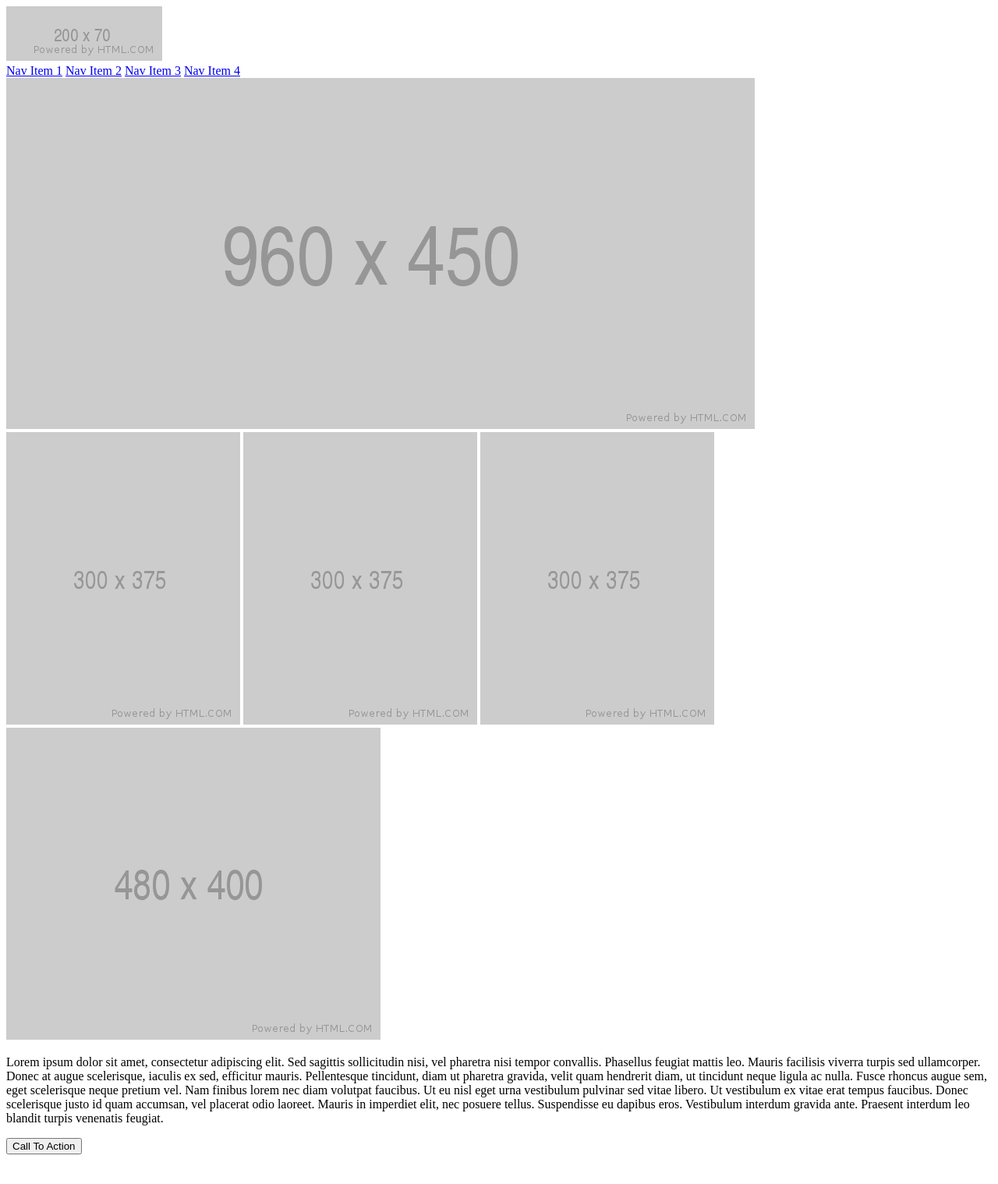
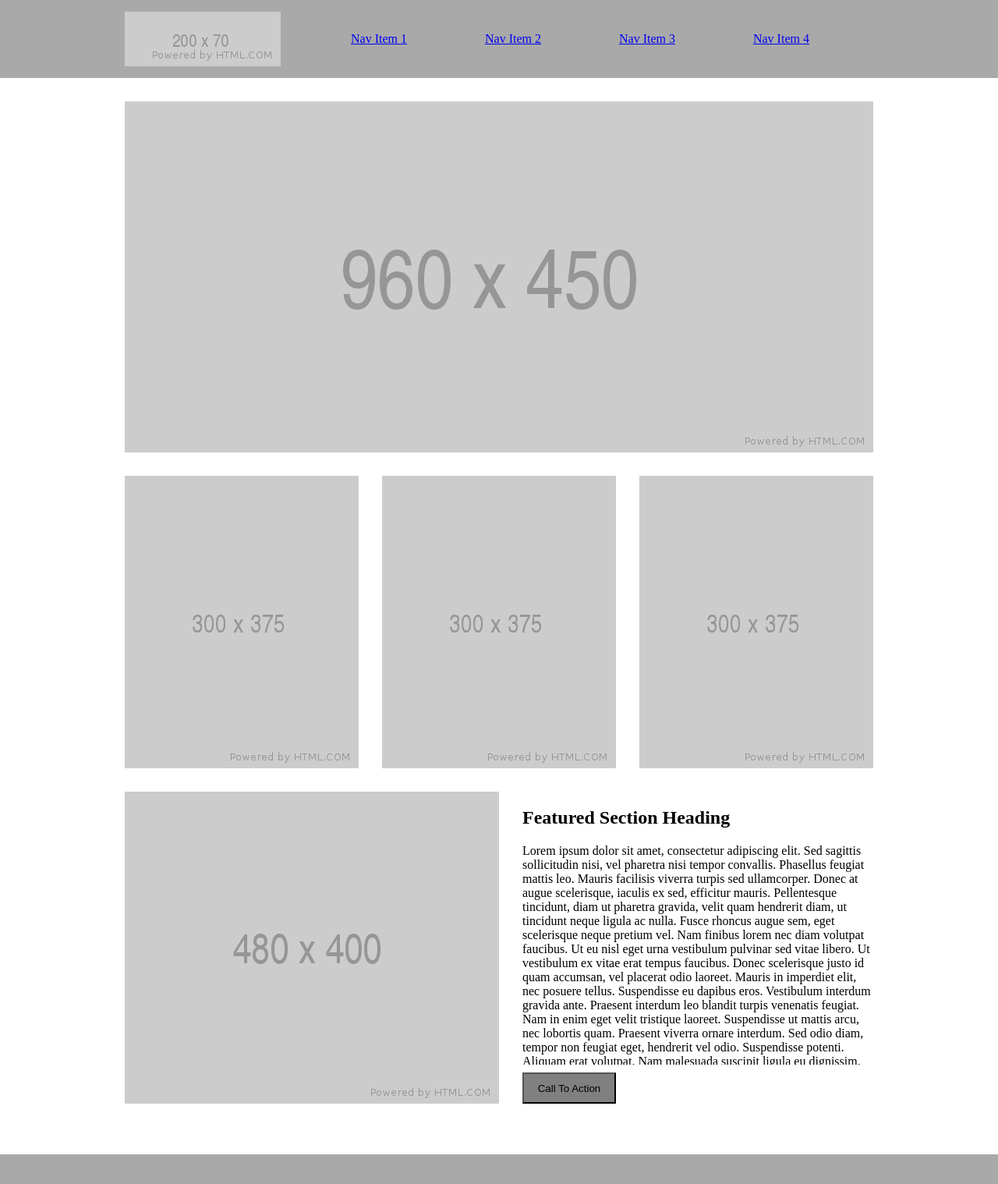
Before and after one commit to cficht/wireframe-exercise, a plain HTML site: page index.html in a window 1280 px wide. Shown: the whole page at 78% size. Before the commit the page ends 1488 px from the top, so only its background shows below. Drawn offline with Linux system fonts and the light colour scheme.

Commit message:
positioned everything with css

```diff
--- a/index.html
+++ b/index.html
@@ -9,35 +9,46 @@
 </head>
 <body>
     <header>
-        <img src="images/200x70.png" />
-        <nav>
-            <a href="http://www.google.com">Nav Item 1</a>
-            <a href="http://www.google.com">Nav Item 2</a>
-            <a href="http://www.google.com">Nav Item 3</a>
-            <a href="http://www.google.com">Nav Item 4</a>
-        </nav>
+        <div id="navigation">
+            <img src="images/200x70.png" />
+            <nav>
+                <a href="http://www.google.com" class="nav-link">Nav Item 1</a>
+                <a href="http://www.google.com" class="nav-link">Nav Item 2</a>
+                <a href="http://www.google.com" class="nav-link">Nav Item 3</a>
+                <a href="http://www.google.com" class="nav-link">Nav Item 4</a>
+            </nav>
+        </div>
+
     </header>
 
     <main>
+
+
         <div>
-            <img src="images/960x450.png" />
+            <img src="images/960x450.png" id="hero-image" />
         </div>
 
-        <div>
-            <img src="images/300x375.png" />
-            <img src="images/300x375.png" />
-            <img src="images/300x375.png" />
+        <div id="sub-images">
+            <img src="images/300x375.png" class="sub-image" />
+            <img src="images/300x375.png" class="sub-image" />
+            <img src="images/300x375.png" class="sub-image" />
         </div>
 
         <div>
             <img src="images/480x400.png" />
-            <div>
-                <div>
-                    <p>Lorem ipsum dolor sit amet, consectetur adipiscing elit. Sed sagittis sollicitudin nisi, vel pharetra nisi tempor convallis. Phasellus feugiat mattis leo. Mauris facilisis viverra turpis sed ullamcorper. Donec at augue scelerisque, iaculis ex sed, efficitur mauris. Pellentesque tincidunt, diam ut pharetra gravida, velit quam hendrerit diam, ut tincidunt neque ligula ac nulla. Fusce rhoncus augue sem, eget scelerisque neque pretium vel. Nam finibus lorem nec diam volutpat faucibus. Ut eu nisl eget urna vestibulum pulvinar sed vitae libero. Ut vestibulum ex vitae erat tempus faucibus. Donec scelerisque justo id quam accumsan, vel placerat odio laoreet. Mauris in imperdiet elit, nec posuere tellus. Suspendisse eu dapibus eros. Vestibulum interdum gravida ante. Praesent interdum leo blandit turpis venenatis feugiat.</p>
+            <div id="featured-section">
+                <div id="featured-text">
+                    <h2>Featured Section Heading</h2>
+                    <p>Lorem ipsum dolor sit amet, consectetur adipiscing elit. Sed sagittis sollicitudin nisi, vel pharetra nisi tempor convallis. Phasellus feugiat mattis leo. Mauris facilisis viverra turpis sed ullamcorper. Donec at augue scelerisque, iaculis ex sed, efficitur mauris. Pellentesque tincidunt, diam ut pharetra gravida, velit quam hendrerit diam, ut tincidunt neque ligula ac nulla. Fusce rhoncus augue sem, eget scelerisque neque pretium vel. Nam finibus lorem nec diam volutpat faucibus. Ut eu nisl eget urna vestibulum pulvinar sed vitae libero. Ut vestibulum ex vitae erat tempus faucibus. Donec scelerisque justo id quam accumsan, vel placerat odio laoreet. Mauris in imperdiet elit, nec posuere tellus. Suspendisse eu dapibus eros. Vestibulum interdum gravida ante. Praesent interdum leo blandit turpis venenatis feugiat.
+
+                    Nam in enim eget velit tristique laoreet. Suspendisse ut mattis arcu, nec lobortis quam. Praesent viverra ornare interdum. Sed odio diam, tempor non feugiat eget, hendrerit vel odio. Suspendisse potenti. Aliquam erat volutpat. Nam malesuada suscipit ligula eu dignissim. Orci varius natoque penatibus et magnis dis parturient montes, nascetur ridiculus mus. Etiam at ligula hendrerit, scelerisque ante quis, commodo massa.
+                    </p>
                 </div>
                 <button>Call To Action</button>
             </div>
+
         </div>
+
     </main>
 
     <footer>
--- a/style.css
+++ b/style.css
@@ -0,0 +1,88 @@
+* {
+    box-sizing: border-box;
+}
+
+body {
+    width: 960px;
+    margin: 0 auto;
+}
+
+header {
+    position: absolute;
+    top: 0px;
+    left: 0px;
+    height: 100px;
+    width: 100%;
+    background-color: darkgray;
+}
+
+nav {
+    display: flex;
+    align-items: center;
+    margin-left: 40px;
+}
+
+.nav-link {
+    margin-left: 50px;
+    margin-right: 50px;
+}
+
+div {
+    margin: 0 auto;
+}
+
+#navigation {
+    display: flex;
+    justify-content: left;
+    align-items: center;
+    height: 100px;
+    margin-bottom: 30px;
+    width: 960px;
+}
+
+#hero-image {
+    display: flex;
+    justify-content: center;
+    margin-top: 130px;
+    margin-bottom: 30px;
+}
+
+#sub-images {
+    display: flex;
+    justify-content: space-between;
+    margin-bottom: 30px;
+}
+
+#featured-section {
+    float: right;
+}
+
+#featured-text {
+    width: 450px;
+    height: 350px;
+    overflow-y: scroll;
+    overflow-x: hidden;
+}
+
+button {
+    background-color: gray;
+    transition: 350ms;
+    height: 40px;
+    width: 120px;
+    float: left;
+    margin-top: 10px;
+}
+
+button:hover {
+    background-color: red;
+}
+
+footer {
+    position: absolute;
+    bottom: -780px;
+    left: 0px;
+    height: 100px;
+    width: 100%;
+    background-color: darkgray;
+    padding: 15px;
+}
```
